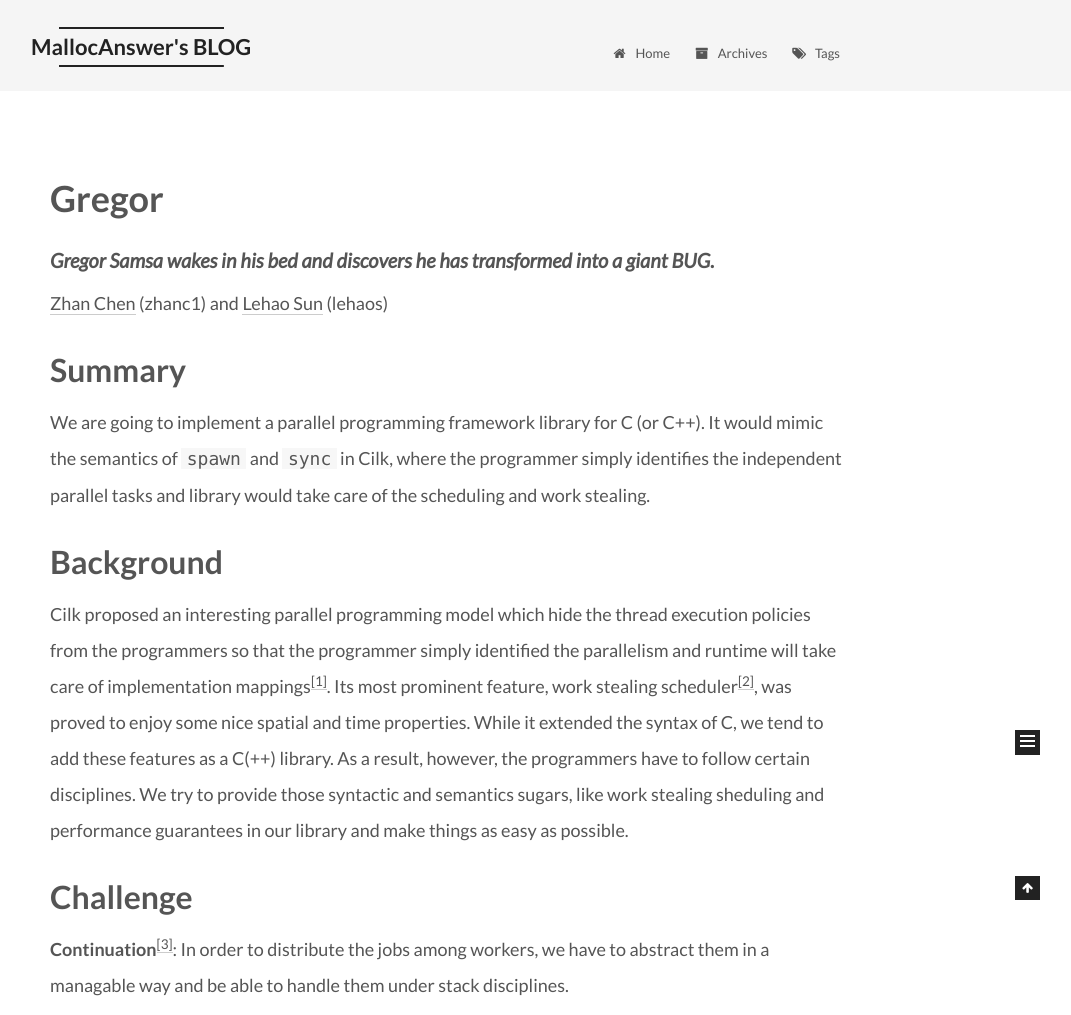
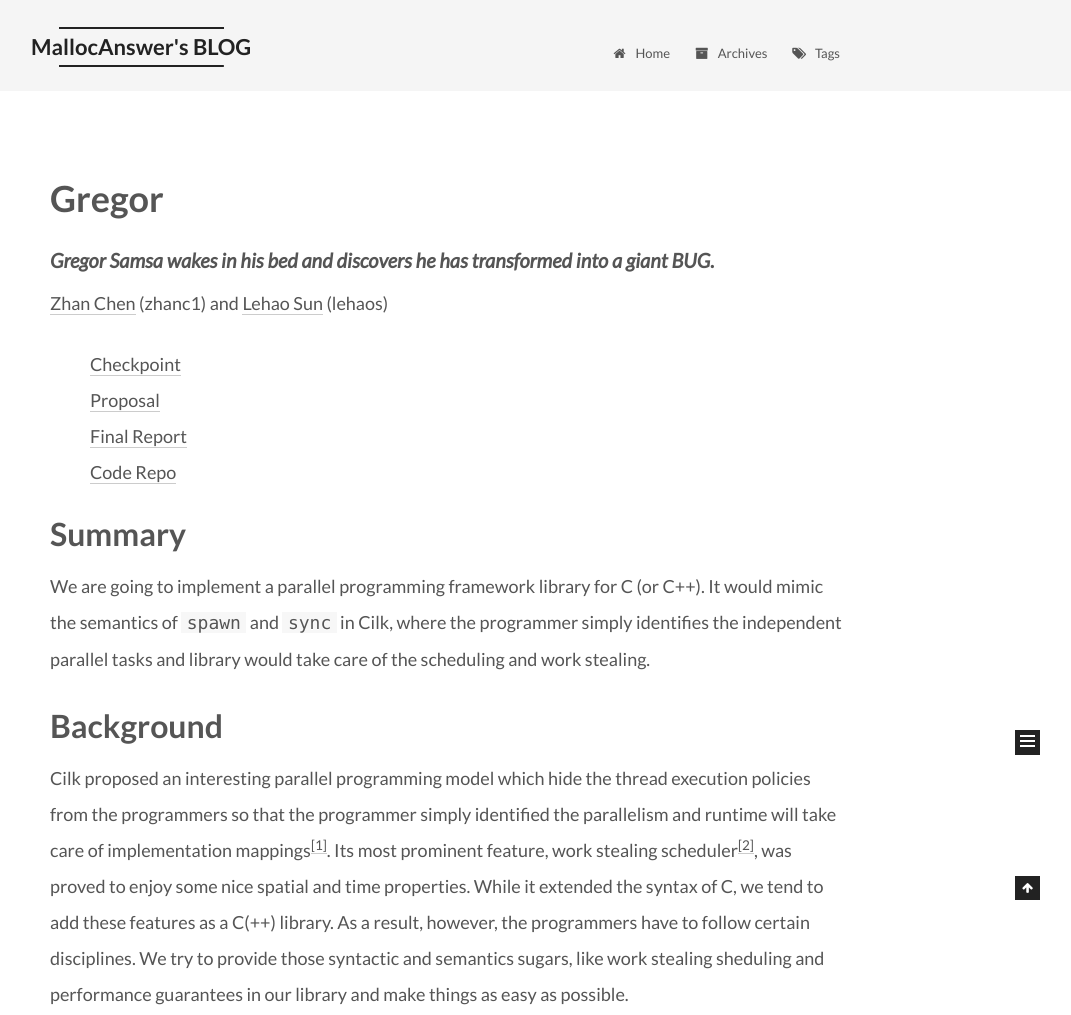
Before and after one commit to mallocanswer/mallocanswer.github.io, a plain HTML site: page proposal/index.html in a window 1280 px wide. Shown: the top 1015 px of the page, without its empty margins (190-1261 px from the left). Drawn offline with Linux system fonts and the light colour scheme; a script that the page names is missing.

Commit message:
Site updated: 2016-05-07 01:54:07

```diff
--- a/proposal/index.html
+++ b/proposal/index.html
@@ -60,8 +60,14 @@
 <meta name="description" content="Gregor
 Gregor Samsa wakes in his bed and discovers he has transformed into a giant BUG.
 Zhan Chen (zhanc1) and Lehao Sun (lehaos)
+
+Checkpoint
+Proposal
+Final Report
+Code Repo
+
 Summary
-We are going to implement a parallel programming framework lib">
+We are going to i">
 <meta property="og:type" content="website">
 <meta property="og:title" content="MallocAnswer's BLOG">
 <meta property="og:url" content="http://mallocanswer.github.io/proposal/index.html">
@@ -69,16 +75,28 @@ We are going to implement a parallel programming framework lib">
 <meta property="og:description" content="Gregor
 Gregor Samsa wakes in his bed and discovers he has transformed into a giant BUG.
 Zhan Chen (zhanc1) and Lehao Sun (lehaos)
+
+Checkpoint
+Proposal
+Final Report
+Code Repo
+
 Summary
-We are going to implement a parallel programming framework lib">
-<meta property="og:updated_time" content="2016-04-02T02:58:10.000Z">
+We are going to i">
+<meta property="og:updated_time" content="2016-05-07T05:52:52.000Z">
 <meta name="twitter:card" content="summary">
 <meta name="twitter:title" content="MallocAnswer's BLOG">
 <meta name="twitter:description" content="Gregor
 Gregor Samsa wakes in his bed and discovers he has transformed into a giant BUG.
 Zhan Chen (zhanc1) and Lehao Sun (lehaos)
+
+Checkpoint
+Proposal
+Final Report
+Code Repo
+
 Summary
-We are going to implement a parallel programming framework lib">
+We are going to i">
 
 
 
@@ -207,6 +225,12 @@ We are going to implement a parallel programming framework lib">
       <h1>Gregor</h1>
 <h5><em>Gregor Samsa wakes in his bed and discovers he has transformed into a giant BUG.</em></h5>
 <p><a href="https://github.com/Zhancc" target="_blank" rel="external">Zhan Chen</a> (zhanc1) and <a href="https://github.com/mallocanswer" target="_blank" rel="external">Lehao Sun</a> (lehaos)</p>
+<ul>
+<li><a href="http://mallocanswer.github.io/checkpoint/">Checkpoint</a></li>
+<li><a href="http://mallocanswer.github.io/proposal/">Proposal</a></li>
+<li><a href="">Final Report</a></li>
+<li><a href="https://github.com/Zhancc/gregor" target="_blank" rel="external">Code Repo</a></li>
+</ul>
 <h2>Summary</h2>
 <p>We are going to implement a parallel programming framework library for C (or C++). It would mimic the semantics of <code>spawn</code> and <code>sync</code> in Cilk, where the programmer simply identifies the independent parallel tasks and library would take care of the scheduling and work stealing.</p>
 <h2>Background</h2>
```
Also changed, not shown: 2016/04/19/Gregor/index.html (+1 -1 lines).
